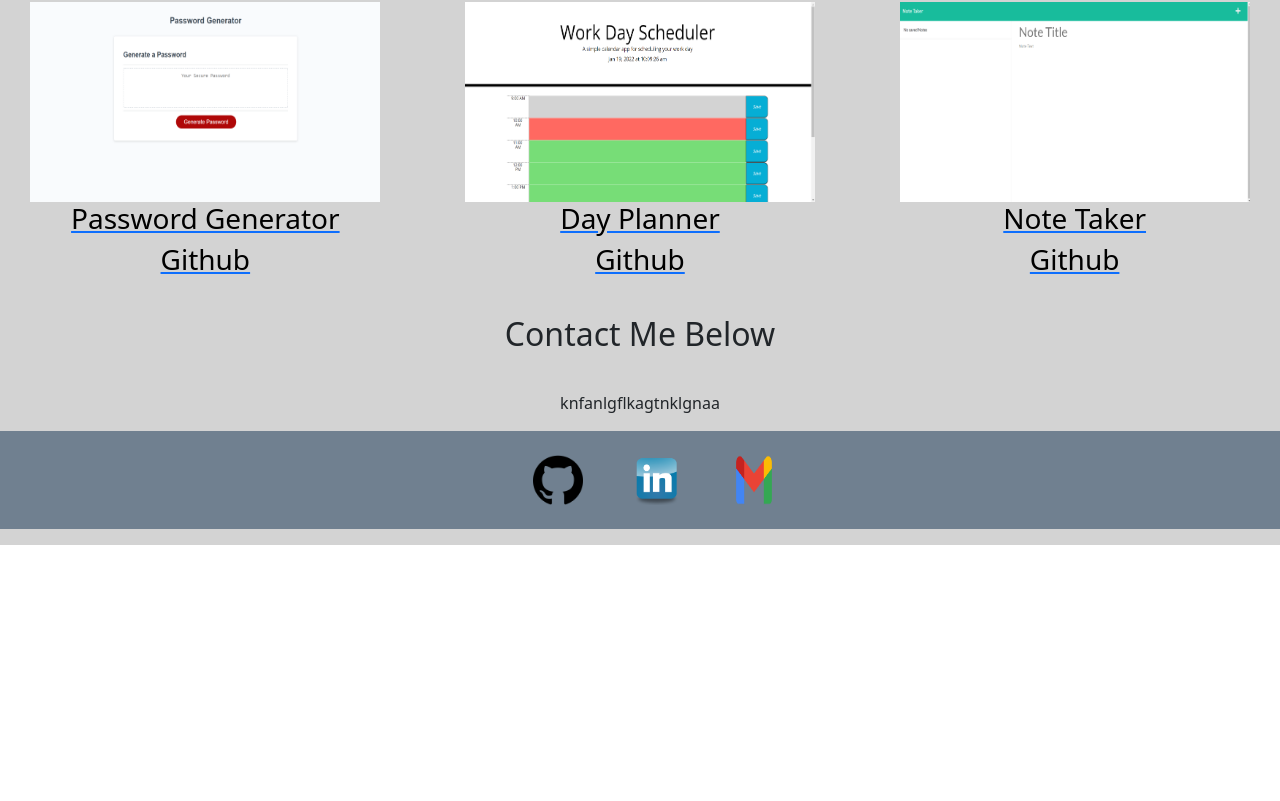
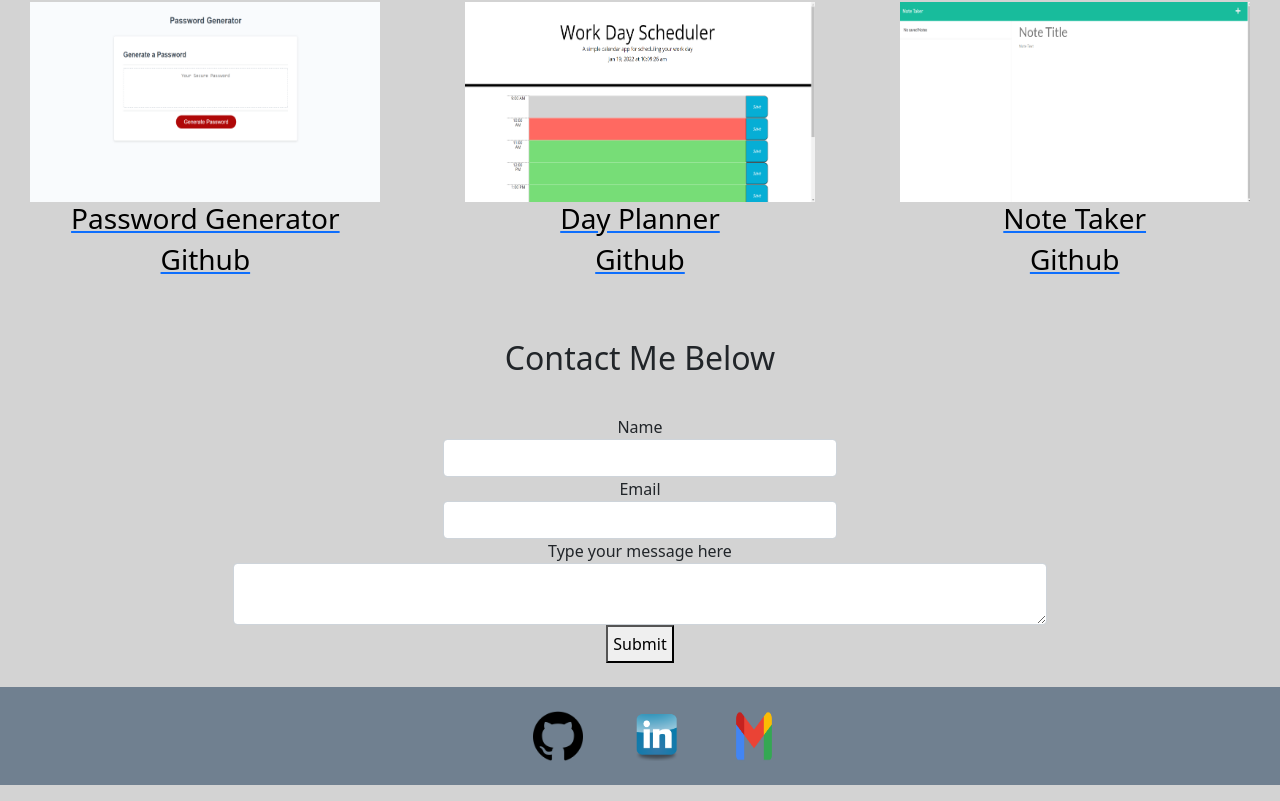
Before and after one commit to Cwishart203/React-Portfolio, a React (Create React App) app: page /Contact in a window 1280 px wide. Shown: the part 1224-2025 px from the top of the page. Before the commit the page ends 1769 px from the top, so only its background shows below. Built offline with nearby package versions, Linux system fonts and the light colour scheme.

Commit message:
Contact page update

```diff
--- a/src/component/contact/contact.css
+++ b/src/component/contact/contact.css
@@ -1,7 +1,21 @@
+.contact {
+    padding: 24px;
+    justify-content: center;
+}
+
 h2 {
     text-align: center;
+}
+
+.row {
+    justify-content: center;
 }
 
 .contact {
     text-align: center;
 }
+
+button {
+    padding: 5px;
+    margin: 20px;
+}
--- a/src/component/contact/contact.js
+++ b/src/component/contact/contact.js
@@ -6,7 +6,47 @@ function Contact() {
         <div>
             <div className="contact">
                 <h2>Contact Me Below</h2>
-                <p>knfanlgflkagtnklgnaa</p>
+                <form>
+                    <div className="row">
+                        <div className="col-md-4">
+                            <label for="name">Name</label>
+                                <br />
+                                <input
+                                    type="name"
+                                    id="name"
+                                    name="name"
+                                    class="form-control"
+                                ></input>
+                        </div>
+                    </div>
+                    <div className="row">
+                        <div className="col-md-4">
+                            <label for="email">Email</label>
+                            <br />
+                            <input
+                                type="email"
+                                id="email"
+                                name="email"
+                                class="form-control"
+                            ></input>
+                        </div>
+
+                    </div>
+                    <div className="row">
+                        <div className="col-md-8">
+                            <label for="message">Type your message here</label>
+                            <br />
+                            <textarea
+                                type="message"
+                                id="message"
+                                name="message"
+                                class="form-control"
+                            ></textarea>
+                        </div>
+
+                    </div>
+                    <button type="submit">Submit</button>
+                </form>
             </div>
         </div>
     )
```
